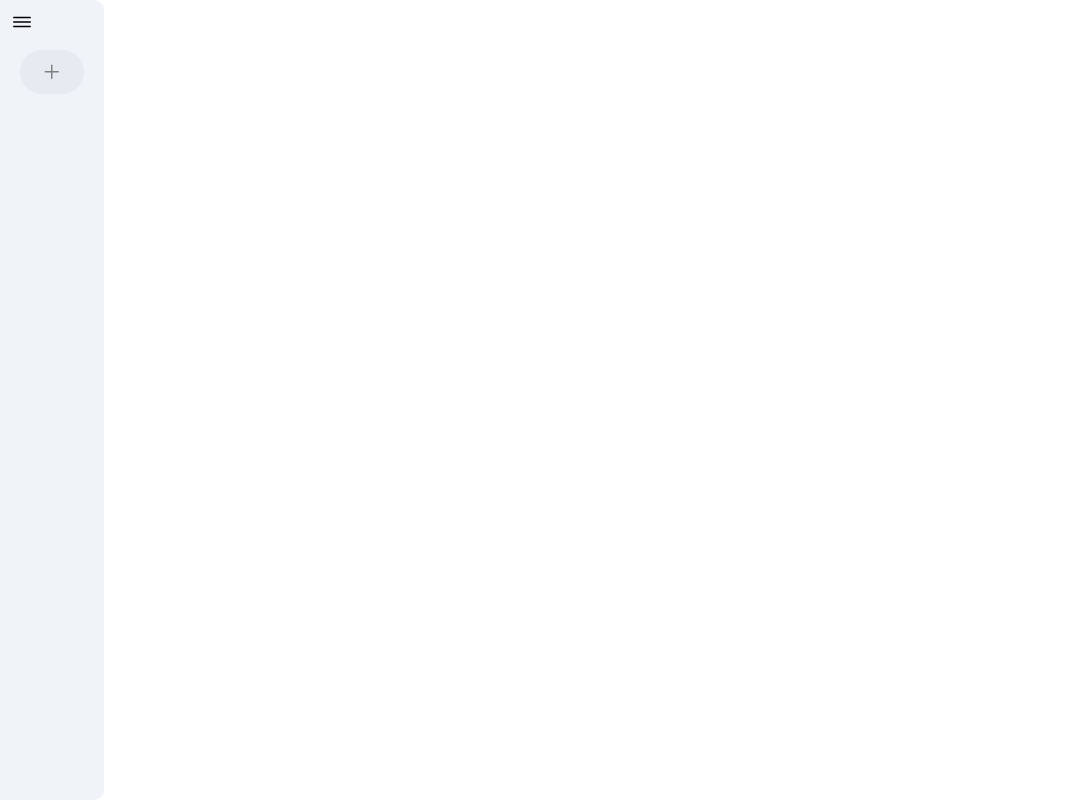
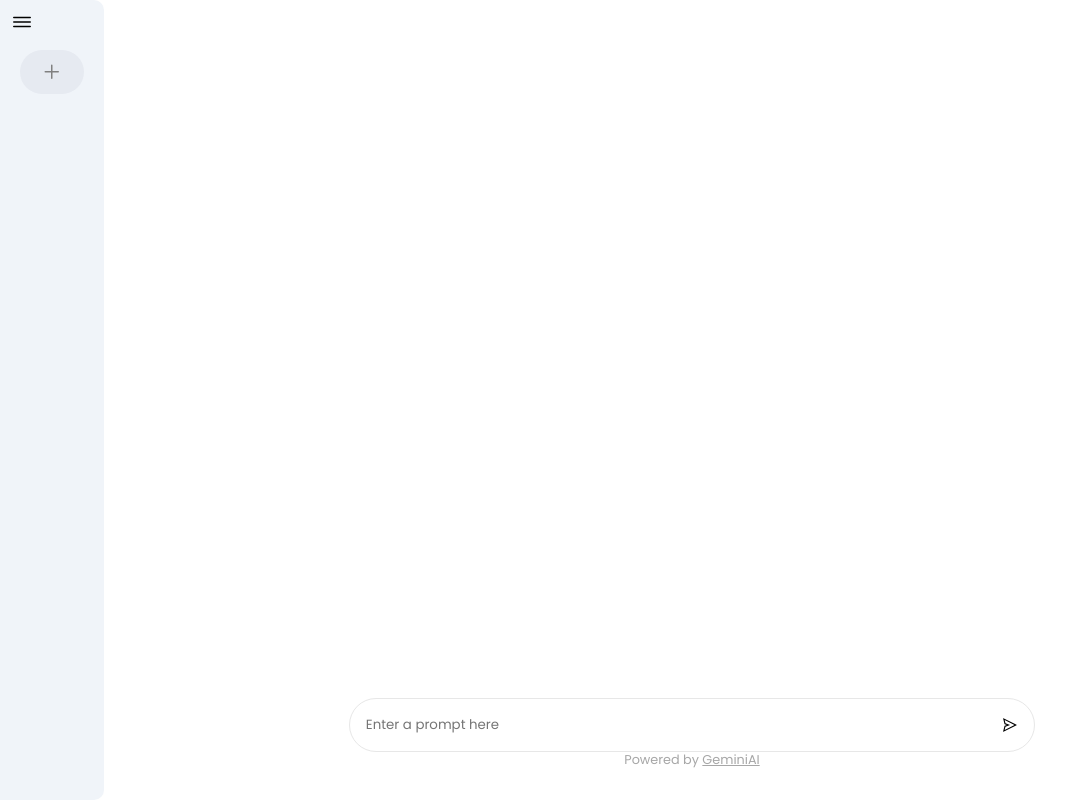
Before and after one commit to Chaitanya-087/web-designer-client, a React (Vite) app: page / in a window 1280 px wide. Shown: the whole page, without its empty margins (0-1085 px from the left). Built offline with nearby package versions, Linux system fonts and the light colour scheme.

Commit message:
coonected to backend endpoint

```diff
--- a/package.json
+++ b/package.json
@@ -10,10 +10,12 @@
     "preview": "vite preview"
   },
   "dependencies": {
+    "axios": "^1.7.7",
     "framer-motion": "^11.5.4",
     "react": "^18.3.1",
     "react-dom": "^18.3.1",
-    "react-icons": "^5.3.0"
+    "react-icons": "^5.3.0",
+    "react-syntax-highlighter": "^15.5.0"
   },
   "devDependencies": {
     "@eslint/js": "^9.9.0",
--- a/src/App.jsx
+++ b/src/App.jsx
@@ -1,10 +1,12 @@
 import React from 'react';
 import Sidebar from './components/sidebar/Sidebar';
+import Chatbot from './components/chatbot/Chatbot';
 
 function App() {
   return (
     <>
     <Sidebar/>
+    <Chatbot/>
     </>
   );
 }
--- /dev/null
+++ b/src/components/chatbot/Chatbot.jsx
@@ -0,0 +1,73 @@
+import { AiOutlineSend } from "react-icons/ai";
+import "./chatbot.css";
+import { IoSendSharp } from "react-icons/io5";
+import { input } from "framer-motion/client";
+import { useRef, useState } from "react";
+import axios from "axios";
+import { Prism as SyntaxHighlighter } from 'react-syntax-highlighter';
+import { dark } from 'react-syntax-highlighter/dist/esm/styles/prism';
+import { a11yDark } from "react-syntax-highlighter/dist/esm/styles/hljs";
+
+function Chatbot() {
+
+    const [prompt, setPrompt] = useState("");
+    const [AIRespoinse, setAIResponse] = useState("");
+
+    const postPrompt = async () => {
+        const res = await axios.post("http://localhost:8080/sendPrompt", { content: prompt });
+        console.log(res);
+        setAIResponse(res.data);
+    }
+
+    return (
+        <div className="chatbot">
+            <div className="chat-container">
+
+                {prompt ?
+                 <div className="chat-message user">
+                        <div className="chat-message-text">{prompt}</div>
+                    </div>
+                :null}
+                {AIRespoinse ?
+                <>
+                <div className="chat-message">
+                    <div className="chat-message-text">
+                        <SyntaxHighlighter language="html" style={a11yDark}>
+                            {AIRespoinse.html}
+                        </SyntaxHighlighter>
+
+                    </div>
+                </div>
+                <div className="chat-message">
+                    <div className="chat-message-text">
+                        <SyntaxHighlighter language="css" style={a11yDark}>
+                            {AIRespoinse.css}
+                        </SyntaxHighlighter>
+
+                    </div>
+                </div>
+                <div className="chat-message">
+                    <div className="chat-message-text">
+                        <SyntaxHighlighter language="javascript" style={a11yDark}>
+                            {AIRespoinse.js}
+                        </SyntaxHighlighter>
+
+                    </div>
+                </div>
+                </>
+                : null}
+            </div>
+            <div className="input-prompt">
+                <input type="text" placeholder="Enter a prompt here" value={prompt} id="prompt" onChange={e => setPrompt(e.target.value)} />
+                <div className="send-icon">
+                    <AiOutlineSend onClick={postPrompt} />
+                </div>
+                <div className="footer">
+                    <div className="footer-text">Powered by <a href="https://gemini.google.com/" target="_blank" rel="noreferrer">GeminiAI</a></div>
+                </div>
+            </div>
+        </div>
+    );
+}
+
+export default Chatbot;
--- /dev/null
+++ b/src/components/chatbot/chatbot.css
@@ -0,0 +1,71 @@
+.chat-container {
+    /* display: flex;
+    flex-direction: column; */
+    width: 60%;
+    padding-top: 1rem;
+    scroll-behavior: smooth;
+    overflow-y: auto;
+}
+
+.chatbot {
+    width: 100%;
+    display: flex;
+    flex-direction: column;
+    justify-content: space-between;
+    padding: 1rem;
+    padding-bottom: 3rem;
+    align-items: center;
+    overflow: hidden;
+    height: 100vh;
+}
+
+.input-prompt {
+    display: flex;
+    width: 60%;
+    border: 1px solid #e7e7e7;
+    justify-content: center;
+    gap: 10px;
+    align-items: center;
+    align-content: center;
+    padding: 1rem;
+    margin-top: 1rem;
+    border-radius: 50px;
+    position: relative;
+}
+
+.input-prompt input {
+    border: none;
+    width: 100%;
+    height: 100%;
+}
+
+.input-prompt input:focus {
+    outline: none;
+}
+
+.send-icon {
+    display: flex;
+    align-items: center;
+    justify-content: center;
+}
+
+.input-prompt .footer {
+    position: absolute;
+    top: calc(100% - 1rem);
+    /* width: 100%; */
+    display: flex;
+    justify-content: space-between;
+    align-items: center;
+    padding: 1rem;
+    left: 50%;
+    transform: translateX(-50%);
+}
+
+.footer-text {
+    font-size: 0.8rem;
+    color: #a7a7a7;
+}
+
+.footer-text a {
+    color: #a7a7a7;
+}
```
Also changed, not shown: 1 other file (tests, documents, lock files or other folders).
